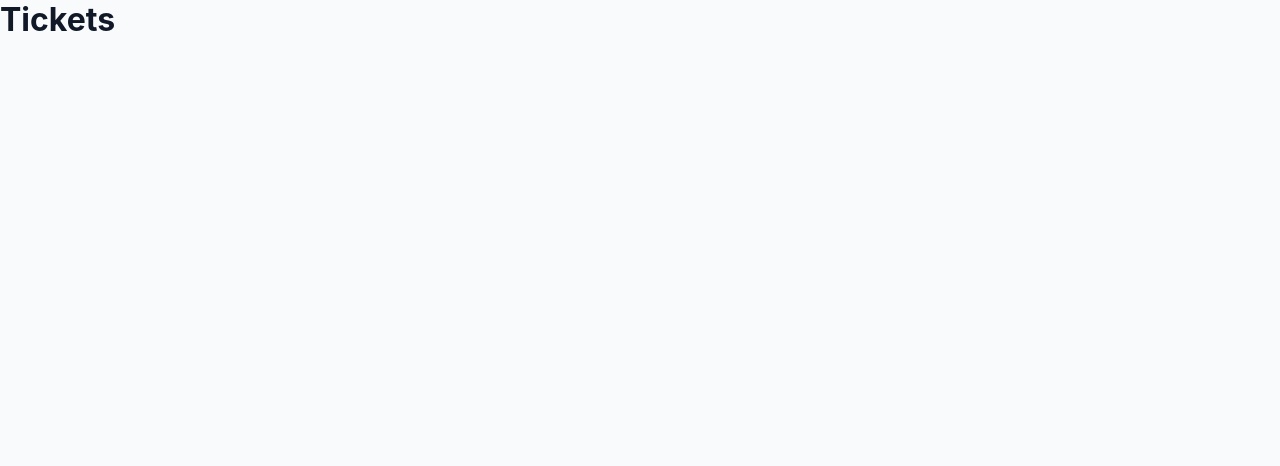
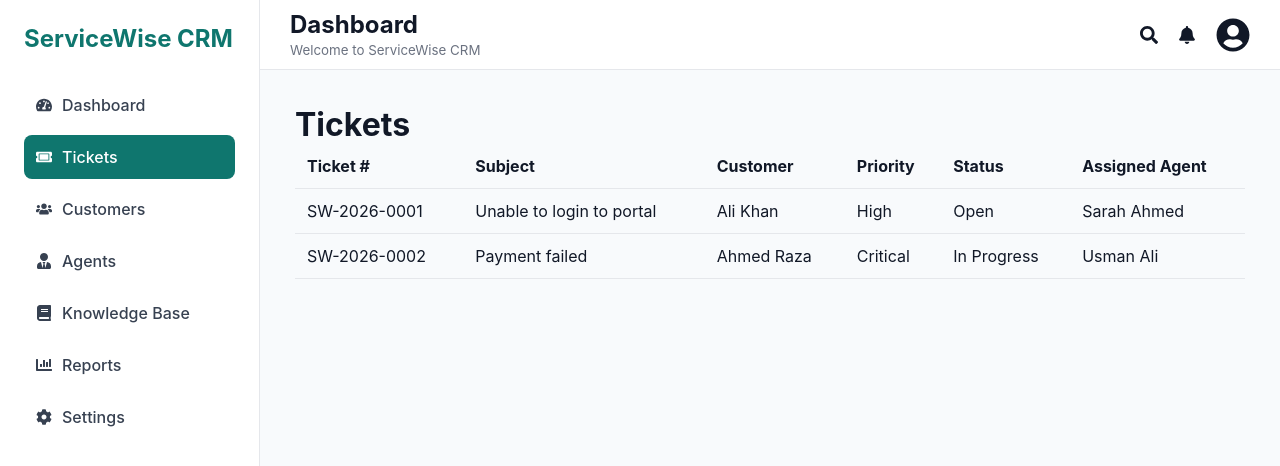
Before and after one commit to Quant20/compliant-crm, a React (Vite) app in the folder servicewise-crm/: page /tickets in a window 1280 px wide. Shown: the top 466 px of the page. Built offline with nearby package versions, Linux system fonts and the light colour scheme.

Commit message:
Sprint 4 - Ticket data layer foundation

```diff
--- /dev/null
+++ b/servicewise-crm/src/context/TicketContext.jsx
@@ -0,0 +1,40 @@
+import { createContext, useContext, useState } from "react";
+import ticketService from "../services/ticketService";
+
+const TicketContext = createContext();
+
+export function TicketProvider({ children }) {
+  const [tickets, setTickets] = useState(ticketService.getAllTickets());
+
+  const createTicket = (ticket) => {
+    ticketService.createTicket(ticket);
+    setTickets([...ticketService.getAllTickets()]);
+  };
+
+  const updateTicket = (id, updates) => {
+    ticketService.updateTicket(id, updates);
+    setTickets([...ticketService.getAllTickets()]);
+  };
+
+  const deleteTicket = (id) => {
+    ticketService.deleteTicket(id);
+    setTickets([...ticketService.getAllTickets()]);
+  };
+
+  return (
+    <TicketContext.Provider
+      value={{
+        tickets,
+        createTicket,
+        updateTicket,
+        deleteTicket,
+      }}
+    >
+      {children}
+    </TicketContext.Provider>
+  );
+}
+
+export function useTickets() {
+  return useContext(TicketContext);
+}
--- /dev/null
+++ b/servicewise-crm/src/data/tickets.js
@@ -0,0 +1,46 @@
+const tickets = [
+  {
+    id: 1,
+    ticketNumber: "SW-2026-0001",
+    subject: "Unable to login to portal",
+    description: "Customer cannot login after password reset.",
+    customer: {
+      id: 101,
+      name: "Ali Khan",
+      email: "ali@example.com",
+    },
+    category: "Authentication",
+    priority: "High",
+    status: "Open",
+    assignedAgent: "Sarah Ahmed",
+    sla: "8 Hours",
+    createdAt: "2026-07-15 09:30",
+    updatedAt: "2026-07-15 10:10",
+    attachments: [],
+    comments: [],
+    activities: [],
+  },
+  {
+    id: 2,
+    ticketNumber: "SW-2026-0002",
+    subject: "Payment failed",
+    description: "Card payment is declining.",
+    customer: {
+      id: 102,
+      name: "Ahmed Raza",
+      email: "ahmed@example.com",
+    },
+    category: "Payments",
+    priority: "Critical",
+    status: "In Progress",
+    assignedAgent: "Usman Ali",
+    sla: "4 Hours",
+    createdAt: "2026-07-16 11:00",
+    updatedAt: "2026-07-16 11:45",
+    attachments: [],
+    comments: [],
+    activities: [],
+  },
+];
+
+export default tickets;
--- a/servicewise-crm/src/main.jsx
+++ b/servicewise-crm/src/main.jsx
@@ -3,14 +3,18 @@ import ReactDOM from "react-dom/client";
 import { BrowserRouter } from "react-router-dom";
 
 import AppRoutes from "./routes/AppRoutes";
+import { TicketProvider } from "./context/TicketContext";
 
 import "./styles/global.css";
 import "./styles/layout.css";
 
+
 ReactDOM.createRoot(document.getElementById("root")).render(
   <React.StrictMode>
-    <BrowserRouter>
-      <AppRoutes />
-    </BrowserRouter>
+    <TicketProvider>
+  <BrowserRouter>
+    <AppRoutes />
+  </BrowserRouter>
+</TicketProvider>
   </React.StrictMode>
 );
--- a/servicewise-crm/src/pages/Tickets/Tickets.jsx
+++ b/servicewise-crm/src/pages/Tickets/Tickets.jsx
@@ -0,0 +1,37 @@
+import { useTickets } from "../../context/TicketContext";
+
+export default function Tickets() {
+  const { tickets } = useTickets();
+
+  return (
+    <div>
+      <h1>Tickets</h1>
+
+      <table className="recent-table">
+        <thead>
+          <tr>
+            <th>Ticket #</th>
+            <th>Subject</th>
+            <th>Customer</th>
+            <th>Priority</th>
+            <th>Status</th>
+            <th>Assigned Agent</th>
+          </tr>
+        </thead>
+
+        <tbody>
+          {tickets.map((ticket) => (
+            <tr key={ticket.id}>
+              <td>{ticket.ticketNumber}</td>
+              <td>{ticket.subject}</td>
+              <td>{ticket.customer.name}</td>
+              <td>{ticket.priority}</td>
+              <td>{ticket.status}</td>
+              <td>{ticket.assignedAgent}</td>
+            </tr>
+          ))}
+        </tbody>
+      </table>
+    </div>
+  );
+}
--- a/servicewise-crm/src/routes/AppRoutes.jsx
+++ b/servicewise-crm/src/routes/AppRoutes.jsx
@@ -1,8 +1,8 @@
 import { Routes, Route, Navigate } from "react-router-dom";
 import Layout from "../components/layout/Layout";
+import Tickets from "../pages/Tickets/Tickets";
 
 const Dashboard = () => <h1>Dashboard</h1>;
-const Tickets = () => <h1>Tickets</h1>;
 const Customers = () => <h1>Customers</h1>;
 const Agents = () => <h1>Agents</h1>;
 const KnowledgeBase = () => <h1>Knowledge Base</h1>;
@@ -22,7 +22,14 @@ export default function AppRoutes() {
         </Layout>
     }
 />
-      <Route path="/tickets" element={<Tickets />} />
+      <Route
+  path="/tickets"
+  element={
+    <Layout>
+      <Tickets />
+    </Layout>
+  }
+/>
       <Route path="/customers" element={<Customers />} />
       <Route path="/agents" element={<Agents />} />
       <Route path="/agents" element={<Agents />} />
--- /dev/null
+++ b/servicewise-crm/src/services/ticketService.js
@@ -0,0 +1,50 @@
+import tickets from "../data/tickets";
+
+class TicketService {
+  constructor() {
+    this.tickets = [...tickets];
+  }
+
+  getAllTickets() {
+    return this.tickets;
+  }
+
+  getTicketById(id) {
+    return this.tickets.find((ticket) => ticket.id === id);
+  }
+
+  createTicket(ticket) {
+    const newTicket = {
+      ...ticket,
+      id: Date.now(),
+      ticketNumber: `SW-${Date.now()}`,
+      createdAt: new Date().toLocaleString(),
+      updatedAt: new Date().toLocaleString(),
+      attachments: [],
+      comments: [],
+      activities: [],
+    };
+
+    this.tickets.unshift(newTicket);
+
+    return newTicket;
+  }
+
+  updateTicket(id, updates) {
+    this.tickets = this.tickets.map((ticket) =>
+      ticket.id === id
+        ? {
+            ...ticket,
+            ...updates,
+            updatedAt: new Date().toLocaleString(),
+          }
+        : ticket
+    );
+  }
+
+  deleteTicket(id) {
+    this.tickets = this.tickets.filter((ticket) => ticket.id !== id);
+  }
+}
+
+export default new TicketService();
```
Also changed, not shown: 1 other file (tests, documents, lock files or other folders).
